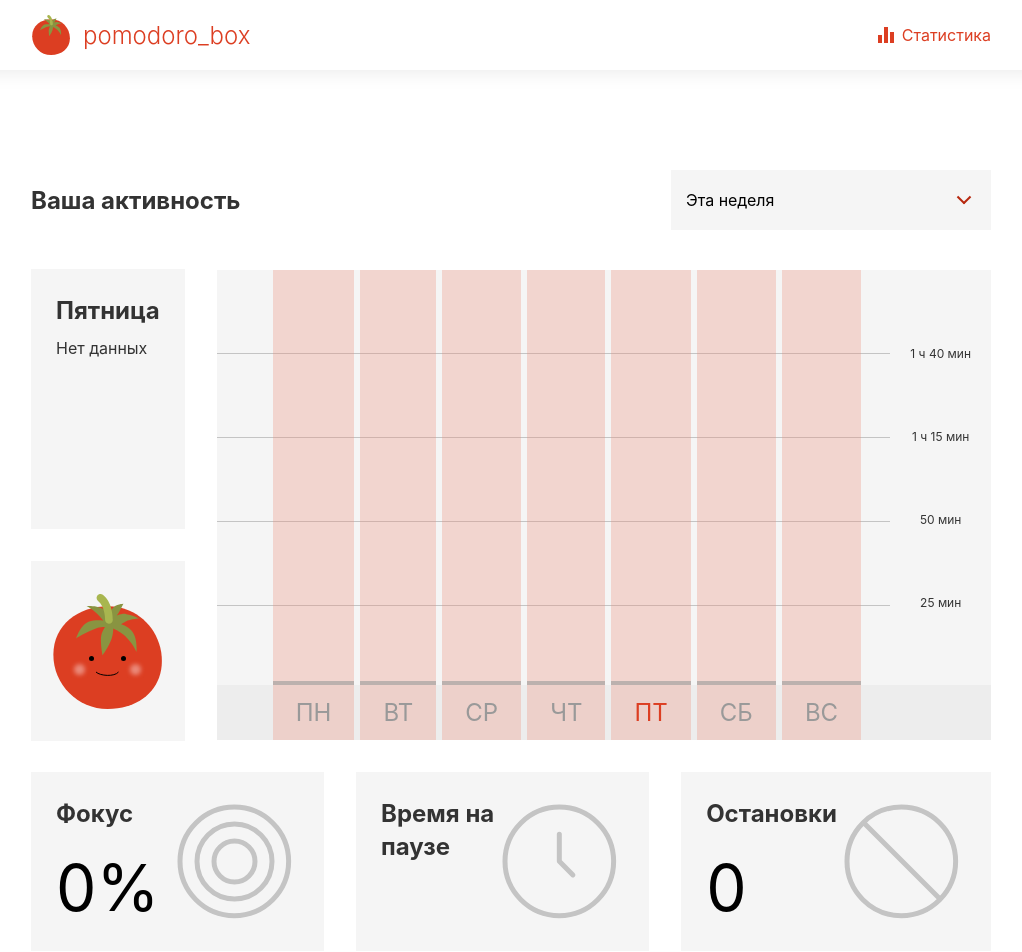
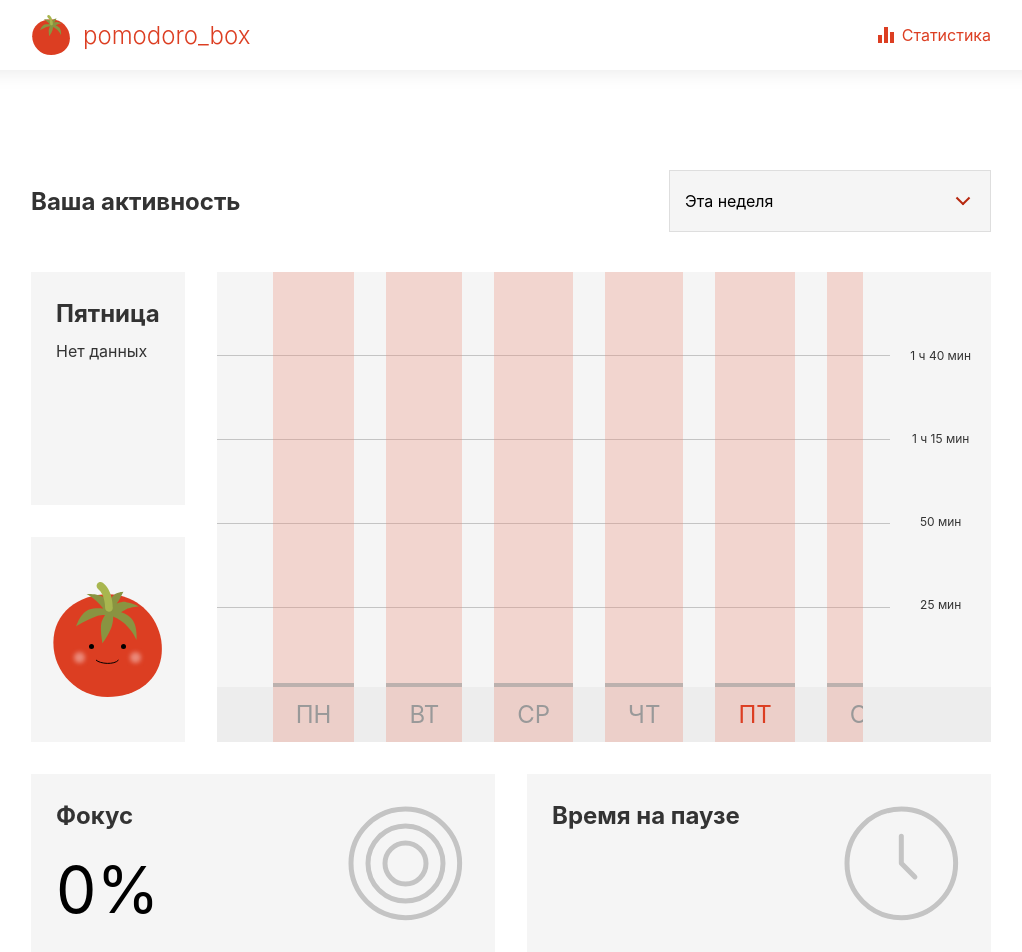
Before and after one commit to dzianachayeuskaya/pomidoro, a React (Create React App) app: page /statistics in a window 1280 px wide. Shown: the top 952 px of the page, without its empty margins (129-1151 px from the left). Built offline with nearby package versions, Linux system fonts and the light colour scheme.

Commit message:
added adaptability

```diff
--- a/src/components/FilterList/filterList.module.css
+++ b/src/components/FilterList/filterList.module.css
@@ -3,6 +3,7 @@
   display: flex;
   flex-direction: column;
   min-width: max(calc(100vw / 4), 150px);
+  border: 1px solid var(--grayDE);
 }
 
 .selectTitle {
@@ -49,11 +50,13 @@
 .selectContent {
   position: absolute;
   top: 58px;
-  right: 0;
+  right: -1px;
   display: flex;
   flex-direction: column;
   min-width: 100%;
   background-color: var(--grayF4);
+  border: 1px solid var(--grayDE);
+  border-top: none;
   z-index: 1000;
 }
 
--- a/src/components/MainContent/MainContent.tsx
+++ b/src/components/MainContent/MainContent.tsx
@@ -135,6 +135,7 @@ export function MainContent() {
         <UlList title='Ура! Теперь можно начать работать:' list={list} />
         <div className={styles.taskListBlock}>
           <Break size={25} top />
+          <div className={styles.inputGroup}>
             <input
               type='text'
               name='title'
@@ -147,10 +148,13 @@ export function MainContent() {
               aria-invalid={validationError ? 'true' : undefined}
             />
             {validationError && (
+              <div className={styles.errorMessage}>
                 <Text size={12} color={EColor.grayC4}>
                   {validationError}
                 </Text>
+              </div>
             )}
+          </div>
           <Break size={25} top />
           <button
             className='primaryBtn'
--- a/src/components/MainContent/mainContent.module.css
+++ b/src/components/MainContent/mainContent.module.css
@@ -1,30 +1,40 @@
 .mainContent {
     display: flex;
     flex-direction: column;
-    align-items: flex-start;
+    align-items: center;
     padding: 100px 0;
+    gap: 25px;
 }
 
 .descrBlock {
     display: flex;
     flex-direction: column;
-    max-width: max(300px, 90%);
+    align-items: center;
 }
 
 .taskListBlock {
     display: flex;
     flex-direction: column;
     align-items: flex-start;
-    max-width: 370px;
+    width: min(450px, 100%);
 }
 
 .input {
     padding: 19px 15px;
-    width: calc(100% - 30px);
     background-color: var(--grayF4);
     border: none;
+    width: 100%;
     font-size: 16px;
     font-weight: 300;
+}
+
+.inputGroup {
+    position: relative;
+    width: 100%;
+}
+
+.inputGroup>.errorMessage {
+    position: absolute;
 }
 
 .divider {
@@ -58,12 +68,13 @@
 @media(min-width:768px) {
     .mainContent {
         flex-direction: row;
+        align-items: start;
         justify-content: space-between;
     }
 
     .descrBlock {
-        max-width: 50%;
-        margin-right: 25px;
+        max-width: calc((100% - 25px) / 2);
+        align-items: flex-start;
     }
 
     .cancelBtn:hover,
@@ -81,8 +92,11 @@
 }
 
 @media(min-width:1440px) {
+    .mainContent{
+        gap: 50px;
+    }
     .descrBlock {
-        max-width: min(30%, 500px);
+        width: calc((100% - 50px) / 2);
     }
 
     .errorBlock {
--- a/src/components/MenuItemsList/menuitemslist.module.css
+++ b/src/components/MenuItemsList/menuitemslist.module.css
@@ -8,7 +8,7 @@
   content: '';
   position: absolute;
   top: -1px;
-  right: 50%;
+  right: 10%;
   border: solid var(--grayC4);
   border-width: 1px 0 0 1px;
   display: inline-block;
@@ -37,6 +37,9 @@
 
 
 @media(min-width: 768px) {
+  .menuItemsList::before {
+    right: 46%;
+  }
 
   .menuItem:hover,
   .menuItem:active {
--- a/src/components/ModalWindow/modalwindow.module.css
+++ b/src/components/ModalWindow/modalwindow.module.css
@@ -45,3 +45,10 @@
         fill: var(--dark-green)
     }
 }
+
+@media(min-width: 1440px) {
+    .modalWrap {
+        width: 400px;
+        padding: 50px;
+    }
+}
--- a/src/components/StatBlock/StatBlock.tsx
+++ b/src/components/StatBlock/StatBlock.tsx
@@ -13,7 +13,7 @@ enum EActiveColor {
 
 export enum EBlockType {
   focus = 'Фокус',
-  pause = 'Время на паузе',
+  pause = 'Время на\u00A0паузе',
   stops = 'Остановки',
 }
 interface IStatsBlockProps {
--- a/src/components/StatBlock/statblock.module.css
+++ b/src/components/StatBlock/statblock.module.css
@@ -1,10 +1,12 @@
 .block {
+    box-sizing: border-box;
     display: flex;
     align-items: center;
     justify-content: space-between;
     flex: 1 0;
     padding: 25px;
     background-color: var(--grayF4);
+    width: min(450px, 100%);
 }
 
 .block.orange {
@@ -35,6 +37,7 @@
     display: flex;
     justify-content: space-between;
     width: 100%;
+    gap: 32px;
 }
 
 .text {
@@ -47,3 +50,10 @@
 .amount {
     font-size: 64px;
 }
+
+@media(min-width: 768px) {
+    .block {
+        max-width: 50%;
+        margin: 0 auto;
+    }
+}
--- a/src/components/StatPage/statPage.module.css
+++ b/src/components/StatPage/statPage.module.css
@@ -15,9 +15,10 @@
 
 .main {
     display: flex;
+    flex-direction: column;
     align-items: center;
     width: 100%;
-    height: 470px;
+    height: 870px;
     margin-bottom: 32px;
 }
 
@@ -27,18 +28,26 @@
     flex: 1 1 130px;
 }
 
-.main>div:not(:last-child),
-.footer>div:not(:last-child) {
-    margin-right: 32px;
+.aside {
+    width: min(450px, 100%);
+    height: 100%;
+}
+
+.header,
+.main,
+.footer {
+    gap: 32px;
 }
 
 .block {
     display: flex;
     min-height: 180px;
+    height: 100%;
     background-color: var(--grayF4);
 }
 
 .activityBlock {
+    box-sizing: border-box;
     flex-direction: column;
     align-items: flex-start;
     padding: 25px;
@@ -83,8 +92,10 @@
 
 .chartWrapper {
     position: relative;
-    flex: 1 1 800px;
+    flex: 1 1 950px;
     height: 100%;
+    width: 100%;
+    max-width: 100%;
     background-color: var(--grayF4);
 }
 
@@ -104,7 +115,7 @@
 }
 
 .background {
-    width: 87%;
+    flex-grow: 1;
 }
 
 .chartContentWrapper {
@@ -114,8 +125,10 @@
     display: flex;
     justify-content: space-between;
     align-items: center;
-    padding: 0 56px;
-    width: 76%;
+    padding: 0 32px;
+    gap: 32px;
+    width: calc(100% - 200px);
+    overflow: scroll;
     z-index: 10;
 }
 
@@ -173,7 +186,7 @@
 }
 
 .yAxisItem {
-    padding-top: 72px;
+    padding: 72px 20px 0;
     height: 11px;
     text-align: center;
 }
@@ -188,5 +201,25 @@
 
 .footer {
     display: flex;
+    flex-direction: column;
+    align-items: center;
     width: 100%;
 }
+
+
+@media(min-width: 768px) {
+    .main {
+        flex-direction: row;
+        height: 470px;
+    }
+
+    .footer {
+        flex-direction: row;
+        flex-wrap: wrap;
+    }
+
+    .chartContentWrapper {
+        padding: 0 56px;
+        width: calc(100% - 240px);
+    }
+}
--- a/src/components/TaskItem/taskItem.module.css
+++ b/src/components/TaskItem/taskItem.module.css
@@ -31,7 +31,7 @@
 }
 
 .taskNumber {
-    padding: 2px 10px;
+    padding: 4px 10px;
     margin-right: 10px;
     border-radius: 100%;
     border: 1px solid var(--grayC4);
@@ -75,7 +75,7 @@
 .dropdown {
     position: absolute;
     top: 10px;
-    right: -79px;
+    right: -10px;
     z-index: 100;
 }
 
@@ -94,4 +94,7 @@
         fill: var(--dark-green)
     }
 
+    .dropdown {
+        right: -72px;
+    }
 }
--- a/src/index.css
+++ b/src/index.css
@@ -73,8 +73,12 @@ input {
   line-height: 19px;
 }
 
+input {
+  box-sizing: border-box;
+}
+
 button {
-  background-color: none;
+  background-color: transparent;
   padding: 0;
   border: none;
   cursor: pointer;
@@ -154,7 +158,7 @@ button:disabled {
 
 .drop-with-translate-enter {
   opacity: 0;
-  transform: scale(0.9) translateY(-10px) translateX(65px);
+  transform: scale(0.9) translateY(-10px) translateX(5vw);
 }
 
 .drop-with-translate-enter-active {
@@ -169,7 +173,7 @@ button:disabled {
 
 .drop-with-translate-exit-active {
   opacity: 0;
-  transform: scale(0.9) translateY(-10px) translateX(65px);
+  transform: scale(0.9) translateY(-10px) translateX(5vw);
   transition: opacity 300ms, transform 300ms;
 }
 
```
Also changed, not shown: src/components/TimerBlock/TimerBlock.tsx (+16 -9 lines), src/components/TimerBlock/timerblock.module.css (+37 -18 lines). Lines whose indentation alone changed are shown as unchanged.
